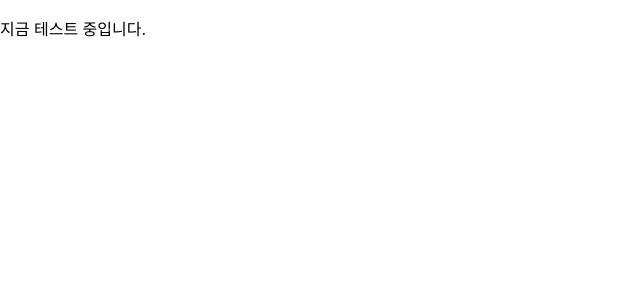
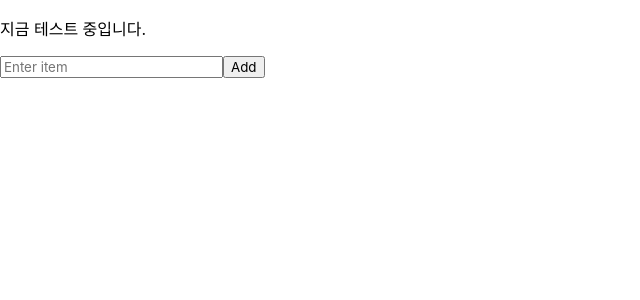
Before and after one commit to leeraquel/todo-list, a React (Create React App) app: page / in a window 1280 px wide. Shown: the top 300 px of the page, without its empty margins (0-640 px from the left). Built offline with nearby package versions, Linux system fonts and the light colour scheme; a web font is replaced by a local one.

Commit message:
feat: add input

```diff
--- a/src/App.js
+++ b/src/App.js
@@ -1,12 +1,14 @@
 import GlobalStyle from "./styles/GlobalStyle";
+import Input from "./components/input/Input";
 
 function App() {
   return (
     <>
       <GlobalStyle />
-      <div className="App">
-        <p>지금 테스트 중입니다. </p>
-      </div>
+
+      <p>지금 테스트 중입니다. </p>
+
+      <Input />
     </>
   );
 }
--- a/src/components/atomic/Button.jsx
+++ /dev/null
@@ -1 +0,0 @@
-import React from "react";
--- /dev/null
+++ b/src/components/input/Input.jsx
@@ -0,0 +1,33 @@
+import React, { useState } from "react";
+import { useDispatch } from "react-redux";
+import { addItem } from "../../store/itemsSlice";
+
+const Input = () => {
+  const [inputValue, setInputValue] = useState("");
+  const dispatch = useDispatch();
+
+  const handleInputChange = (e) => {
+    setInputValue(e.target.value);
+  };
+
+  const handleAddClick = () => {
+    if (inputValue.trim() !== "") {
+      dispatch(addItem(inputValue));
+      setInputValue("");
+    }
+  };
+
+  return (
+    <div>
+      <input
+        type="text"
+        value={inputValue}
+        onChange={handleInputChange}
+        placeholder="Enter item"
+      />
+      <button onClick={handleAddClick}>Add</button>
+    </div>
+  );
+};
+
+export default Input;
--- a/src/index.js
+++ b/src/index.js
@@ -1,10 +1,12 @@
 import React from "react";
 import ReactDOM from "react-dom/client";
 import App from "./App";
+import { Provider } from "react-redux";
+import { store } from "./store/store";
 
 const root = ReactDOM.createRoot(document.getElementById("root"));
 root.render(
-  <React.StrictMode>
+  <Provider store={store}>
     <App />
-  </React.StrictMode>
+  </Provider>
 );
--- /dev/null
+++ b/src/store/itemsSlice.js
@@ -0,0 +1,18 @@
+import { createSlice } from "@reduxjs/toolkit";
+
+const initialState = {
+  items: [],
+};
+
+const itemsSlice = createSlice({
+  name: "items",
+  initialState,
+  reducers: {
+    addItem: (state, action) => {
+      state.items.push(action.payload);
+    },
+  },
+});
+
+export const { addItem } = itemsSlice.actions;
+export default itemsSlice.reducer;
--- /dev/null
+++ b/src/store/store.js
@@ -0,0 +1,8 @@
+import { configureStore } from "@reduxjs/toolkit";
+import itemsReducer from "./itemsSlice";
+
+export const store = configureStore({
+  reducer: {
+    items: itemsReducer,
+  },
+});
--- a/src/styles/GlobalStyle.jsx
+++ b/src/styles/GlobalStyle.jsx
@@ -7,6 +7,9 @@ const GlobalStyle = createGlobalStyle`
     font-weight: normal;
     font-style: normal;
 }
+
+  * {font-family: 'Ownglyph_meetme-Rg',-apple-system,
+      sans-serif;}
   body {
     margin: 0;
     padding: 0;
```
